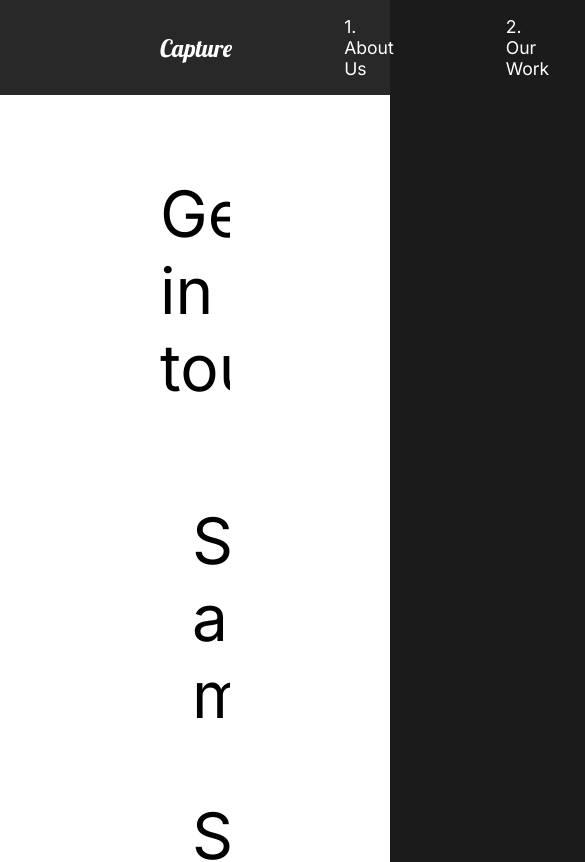
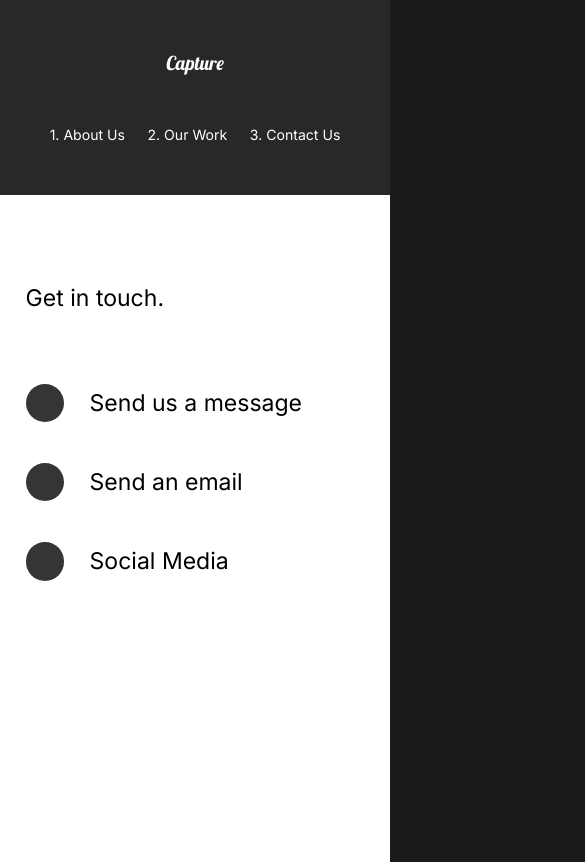
Before and after one commit to JoachimByrnesShay/capture-portfolio, a React (Vite) app: page /contact in a window 390 px wide. Shown: the top 862 px of the page, 585 px wide, since content can reach past the window. Built offline with nearby package versions, Linux system fonts and the light colour scheme.

Commit message:
add some basic media query styling adjustments for smaller screen

```diff
--- a/src/components/GlobalStyle.js
+++ b/src/components/GlobalStyle.js
@@ -55,6 +55,13 @@
 
     }
 
+    html {
+        @media (max-width: 1700px){
+            font-size:80%;
+        }
+
+    }
+
 `;
 
 export default GlobalStyle;
--- a/src/components/Nav.jsx
+++ b/src/components/Nav.jsx
@@ -64,6 +64,22 @@
     font-family: "Lobster", cursive;
     font-weight: lighter;
   }
+  @media (max-width: 1300px) {
+    flex-direction: column;
+    padding: 2rem 1rem;
+    #logo {
+      display: inline-block;
+      margin: 2rem;
+    }
+    ul {
+      padding: 2rem;
+      justify-content: space-around;
+      width: 100%;
+      li {
+        padding: 0;
+      }
+    }
+  }
 `;
 
 export default Nav;
--- a/src/components/ServicesSection.jsx
+++ b/src/components/ServicesSection.jsx
@@ -111,6 +111,9 @@
 const Cards = styled.div`
   display: flex;
   flex-wrap: wrap;
+  @media (max-width: 1300px) {
+    justify-content: center;
+  }
 `;
 
 const Card = styled.div`
--- a/src/components/UseScroll.js
+++ b/src/components/UseScroll.js
@@ -6,7 +6,7 @@
 export const useScroll = () => {
     const controls = useAnimationControls();
     const [element, inView] = useInView({
-      threshold: 0.5,
+      threshold: 0.3,
     //   triggerOnce: true
     });
     useEffect(()=>{
--- a/src/pages/ContactUs.jsx
+++ b/src/pages/ContactUs.jsx
@@ -54,11 +54,21 @@
   h2 {
     color: black;
   }
+  @media (max-width: 1300px) {
+    padding: 2rem;
+    h2,
+    div {
+      font-size: 1.8rem;
+    }
+  }
 `;
 
 const Title = styled.div`
   margin-bottom: 4rem;
   color: black;
+  @media (max-width: 1300px) {
+    margin-top: 5rem;
+  }
 `;
 
 const Hide = styled.div`
--- a/src/pages/MovieDetail.jsx
+++ b/src/pages/MovieDetail.jsx
@@ -104,6 +104,10 @@
   margin: 5rem 10rem;
   align-items: center;
   justify-content: space-around;
+  @media (max-width: 1300px) {
+    display: block;
+    margin: 2rem 2rem;
+  }
 `;
 
 const AwardStyle = styled.div`
--- a/src/pages/OurWork.jsx
+++ b/src/pages/OurWork.jsx
@@ -122,6 +122,9 @@
     padding: 1rem 0rem;
     color: black;
   }
+  @media (max-width: 1300px) {
+    padding: 2rem 2rem;
+  }
 `;
 const Movie = styled(motion.div)`
   padding-bottom: 10rem;
--- a/src/styles.js
+++ b/src/styles.js
@@ -8,6 +8,11 @@
     justify-content:space-between;
     padding: 5rem 10rem;
     color:white;
+    @media (max-width:1300px){
+           display:block;
+           padding: 2rem 2rem;
+           text-align:center;
+        }
 
 `;
 
@@ -17,6 +22,12 @@
     z-index: 2;
     h2{
         font-weight:lighter;
+    }
+    @media (max-width:1300px){
+        padding:0;
+        button {
+            margin: 2rem 0rem 5rem 0rem;
+        }
     }
 `;
 
```
